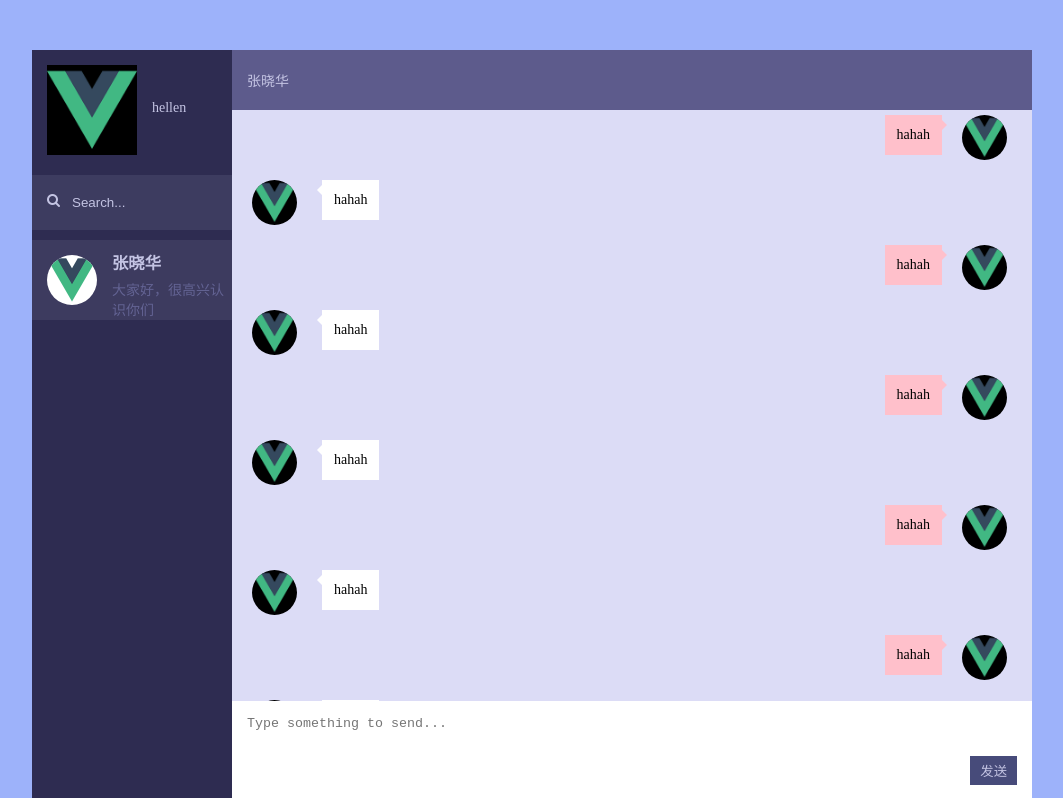
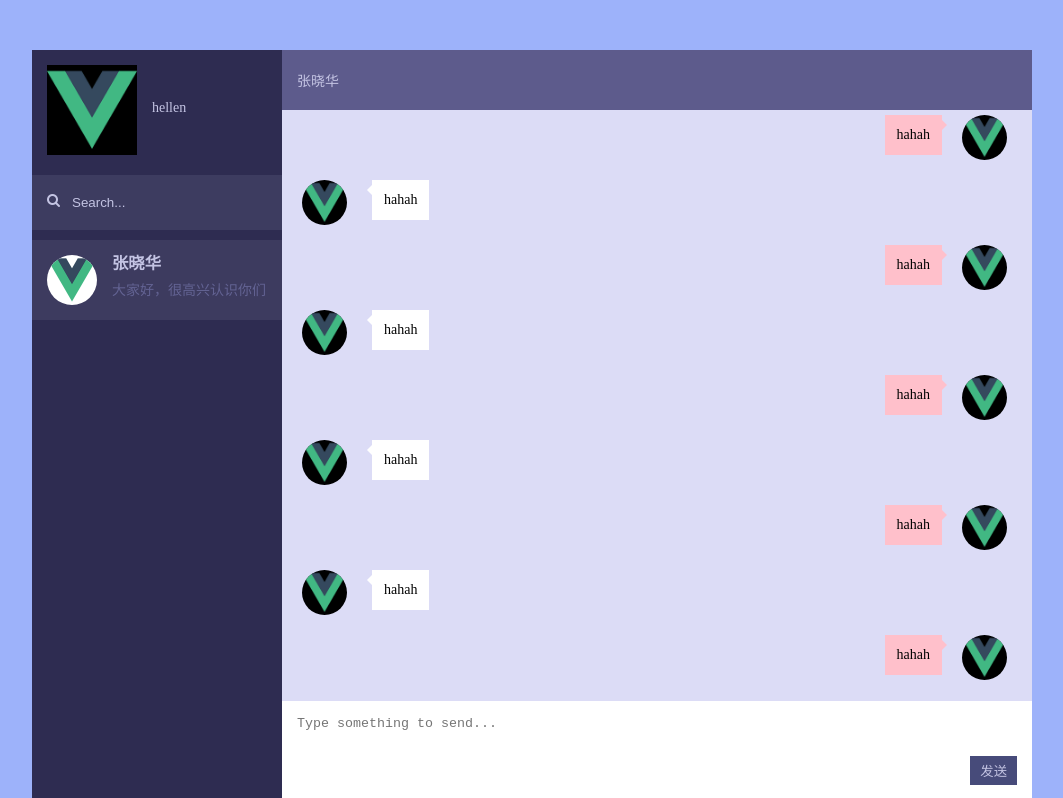
Before and after one commit to mmaohuijun/chat, a Vue app: page / in a window 1280 px wide. Shown: the top 798 px of the page, without its empty margins (108-1171 px from the left). Built offline with nearby package versions, Linux system fonts and the light colour scheme.

Commit message:
continue the style

```diff
--- a/src/components/carea.vue
+++ b/src/components/carea.vue
@@ -2,7 +2,7 @@
   <div class="carea-box">
     <textarea placeholder="Type something to send..."></textarea>
     <div class="send">
-      <button>发送</button>
+      <button @click="send">发送</button>
     </div>
   </div>
 </template>
@@ -12,6 +12,14 @@ export default {
   name: 'carea',
   data () {
     return {}
+  },
+  methods: {
+    send () {
+      this.emit('sendMessage')
+    },
+    sendMessage () {
+      console.log('sendMessage')
+    }
   }
 }
 </script>
--- a/src/view/Page.vue
+++ b/src/view/Page.vue
@@ -10,6 +10,7 @@
         <div class="header">
           <span>张晓华</span>
         </div>
+        <div class="content">
           <message></message>
           <message></message>
           <message></message>
@@ -17,7 +18,7 @@
           <message></message>
           <message></message>
           <message></message>
-        <!-- <message></message> -->
+        </div>
         <carea></carea>
       </div>
     </div>
@@ -61,7 +62,7 @@ export default {
 }
 #app .sidebar {
   height: 100%;
-  width: 300px;
+  width: 400px;
   background:#ccc;
 }
 #app .body {
@@ -85,4 +86,8 @@ export default {
   background: #2E2C51;
   height: 560px;
 }
+.content {
+  height: 590px;
+  overflow: auto;
+}
 </style>
```
Also changed, not shown: src/filter.js (added). Lines whose indentation alone changed are shown as unchanged.
